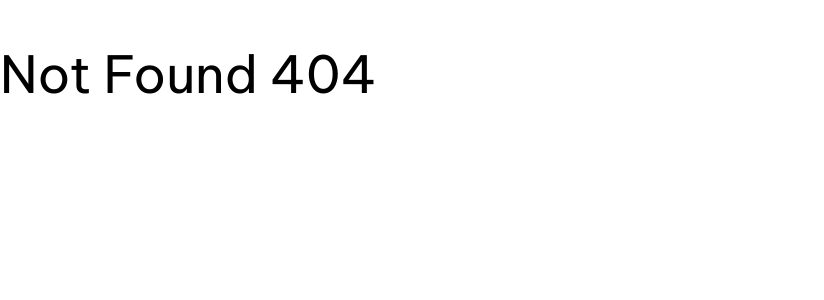
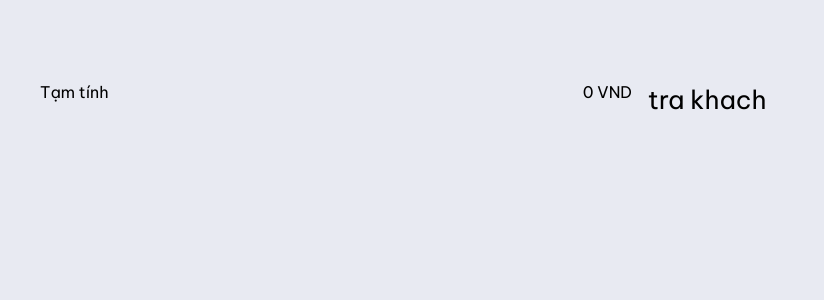
Before and after one commit to voducthang16/coffee-house-manager, a React (Create React App) app: page /payment in a window 1280 px wide. Before the commit this address had no page. Shown: the top 300 px of the page, without its empty margins (0-824 px from the left). Built offline with nearby package versions, Linux system fonts and the light colour scheme.

Commit message:
Create Payment UI
16.11.2022 - 11:30 PM

```diff
--- a/src/layouts/DefaultLayout/DefaultLayout.tsx
+++ b/src/layouts/DefaultLayout/DefaultLayout.tsx
@@ -5,8 +5,7 @@ interface DefaultLayoutProps {
 function DefaultLayout({ Children }: DefaultLayoutProps) {
     return (
         <div>
-            <p>HEADER</p>
-            <main className="mt-16">
+            <main>
                 <Children />
             </main>
         </div>
--- a/src/layouts/Order/Order.tsx
+++ b/src/layouts/Order/Order.tsx
@@ -4,7 +4,7 @@ import { useAppSelector, useAppDispatch } from '~/app/hooks';
 import { getProducts, fetchProductAsync } from '~/features/product/productSlice';
 import { getProductsOrder, OrderProps, insert, update, insertProductAsync } from '~/features/order/orderSlice';
 import { DeleteIcon, ToDoListIcon } from '~/components/Icons';
-
+import { Link } from 'react-router-dom';
 function Order() {
     const dispatch = useAppDispatch();
     const products = useAppSelector(getProducts);
@@ -50,8 +50,8 @@ function Order() {
         }
     };
     return (
-        <div className="bg-[#e8eaf2] py-20">
-            <div className="container ">
+        <div className="bg-[#e8eaf2]">
+            <div className="container h-screen flex items-center">
                 <div className="grid grid-cols-12 gap-4">
                     <div className="col-span-2">
                         <div>
@@ -130,6 +130,7 @@ function Order() {
                                     </div>
                                 )}
                             </div>
+                            <div className="space-y-4">
                                 <div className="flex justify-between text-base">
                                     <span>Tổng cộng: </span>
                                     <span>
@@ -143,6 +144,12 @@ function Order() {
                                             : null}
                                     </span>
                                 </div>
+                                <div className="flex justify-end">
+                                    <Link to={'/payment'} className="p-2 rounded-lg bg-blue-600 text-white text-base">
+                                        Thanh toán
+                                    </Link>
+                                </div>
+                            </div>
                         </div>
                     </div>
                 </div>
--- /dev/null
+++ b/src/pages/Payment/Payment.tsx
@@ -0,0 +1,33 @@
+import { useAppSelector } from '~/app/hooks';
+import { getProductsOrder } from '~/features/order/orderSlice';
+
+function Payment() {
+    const productsOrder = useAppSelector(getProductsOrder);
+
+    return (
+        <div className="overflow-hidden">
+            <div className="bg-[#e8eaf2] py-20">
+                <div className="container h-screen">
+                    <div className="grid grid-cols-12 gap-4">
+                        <div className="col-span-6">
+                            <div className="flex justify-between text-base">
+                                <span>Tạm tính</span>
+                                <span>
+                                    {productsOrder
+                                        .reduce((a, b) => a + b.price, 0)
+                                        .toLocaleString('it-IT', {
+                                            style: 'currency',
+                                            currency: 'VND',
+                                        })}
+                                </span>
+                            </div>
+                        </div>
+                        <div className="col-span-6">tra khach</div>
+                    </div>
+                </div>
+            </div>
+        </div>
+    );
+}
+
+export default Payment;
--- /dev/null
+++ b/src/pages/Payment/index.ts
@@ -0,0 +1 @@
+export { default } from './Payment';
--- a/src/routes/routes.ts
+++ b/src/routes/routes.ts
@@ -6,7 +6,7 @@ import { Counter } from '~/features/counter/Counter';
 // Pages
 import Home from '~/pages/Home';
 import Cashier from '~/pages/Cashier';
-
+import Payment from '~/pages/Payment';
 interface Routes {
     path: string;
     Component: React.ComponentType;
@@ -30,6 +30,10 @@ const publicRoutes: Routes[] = [
         Component: Cashier,
     },
     {
+        path: '/payment',
+        Component: Payment,
+    },
+    {
         path: '/login',
         Component: Counter,
     },
```
Lines whose indentation alone changed are shown as unchanged.
